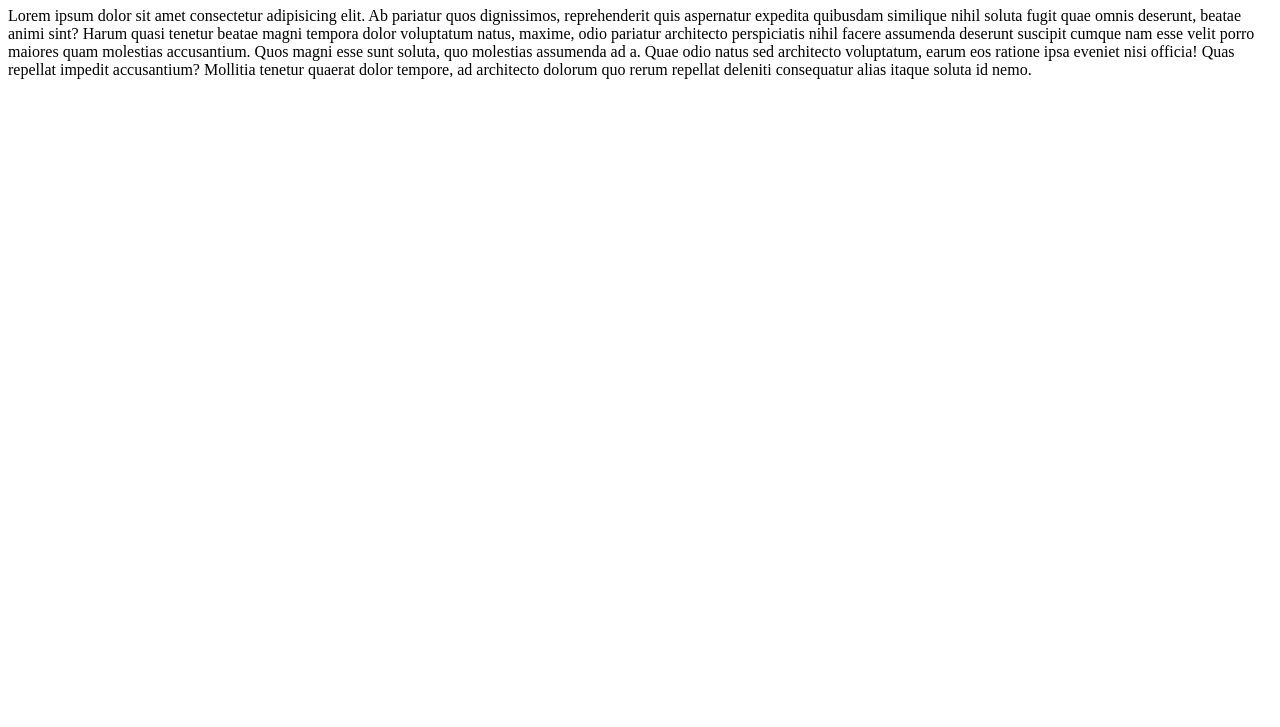
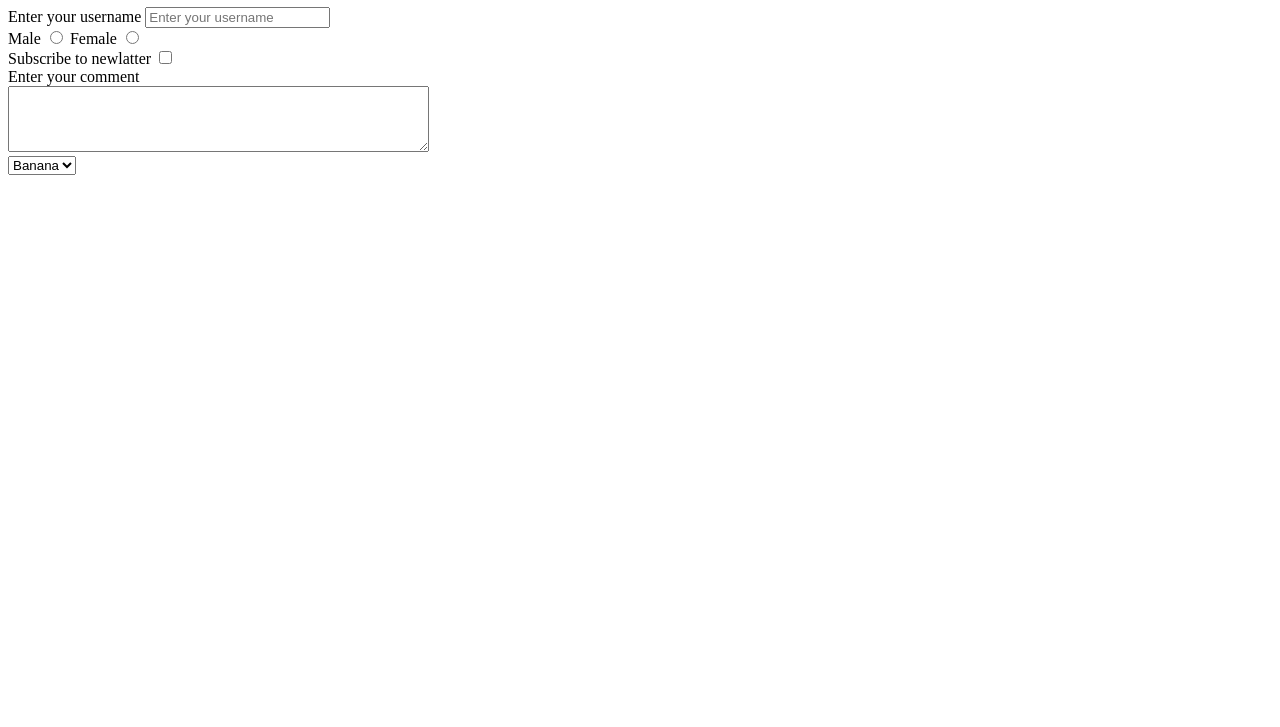
Before and after one commit to Hrithik7323/Frontend-Developer, a plain HTML site: page index.html in a window 1280 px wide. Shown: the part 73-800 px from the top of the page. Drawn offline with Linux system fonts and the light colour scheme.

Commit message:
Form - 6
Creating a form in HTML is straightforward and essential for collecting user input. Here's a basic example of an HTML form:

example:

* The <form> element defines the form and its attributes, such as action (where to send the form data) and method (HTTP method to use).

* <label> elements are used to provide labels for the input fields.

* <input> elements are used for different types of input fields like text and email.

* <textarea> is used for multi-line text input.

* <input type="submit"> creates a submit button to send the form data.


<!DOCTYPE html>
<html>
<head>
    <title>Simple Form</title>
</head>
<body>
    <h2>Contact Us</h2>
    <form action="/submit_form" method="post">
        <label for="name">Name:</label><br>
        <input type="text" id="name" name="name"><br><br>

        <label for="email">Email:</label><br>
        <input type="email" id="email" name="email"><br><br>

        <label for="message">Message:</label><br>
        <textarea id="message" name="message"></textarea><br><br>

        <input type="submit" value="Submit">
    </form>
</body>
</html>

```diff
--- a/index.html
+++ b/index.html
@@ -3,10 +3,39 @@
 <head>
     <meta charset="UTF-8">
     <meta name="viewport" content="width=device-width, initial-scale=1.0">
-    <title>Document</title>
+    <title>Form</title>
 </head>
 <body>
-    <h1>Hrithik</h1>
-    <p>Lorem ipsum dolor sit amet consectetur adipisicing elit. Ab pariatur quos dignissimos, reprehenderit quis aspernatur expedita quibusdam similique nihil soluta fugit quae omnis deserunt, beatae animi sint? Harum quasi tenetur beatae magni tempora dolor voluptatum natus, maxime, odio pariatur architecto perspiciatis nihil facere assumenda deserunt suscipit cumque nam esse velit porro maiores quam molestias accusantium. Quos magni esse sunt soluta, quo molestias assumenda ad a. Quae odio natus sed architecto voluptatum, earum eos ratione ipsa eveniet nisi officia! Quas repellat impedit accusantium? Mollitia tenetur quaerat dolor tempore, ad architecto dolorum quo rerum repellat deleniti consequatur alias itaque soluta id nemo.</p>
+    <h1>Apply Form Web Development Course</h1>
+    <form action="post">
+        <div>
+            <label for="username">Enter your username</label>
+            <input type="text" id="username" name="username" placeholder="Enter your username">
+        </div>
+        <div>
+
+            <label for="male">Male</label>
+            <input type="radio" id="male" name="gender" value="male">
+            <label for="female">Female</label>
+            <input type="radio" id="female" name="gender" value="female">
+
+        </div>
+        <div>
+            <label for="subscribe">Subscribe to newlatter </label>
+            <input type="checkbox" id="subscribe" name="subscribe" value="yes">
+        </div>
+        <div>
+            <label for="Comment">Enter your comment</label>
+            <br>
+            <textarea name="comment" id="comment" rows="4" cols="50"></textarea>
+        </div>
+        <div>
+            <select name="fruits" id="fruits">
+                <option value="banana">Banana</option>
+                <option value="apple">Apple</option>
+                <option value="mango">Mango</option>
+            </select>
+        </div>
+    </form>
 </body>
 </html>
```
